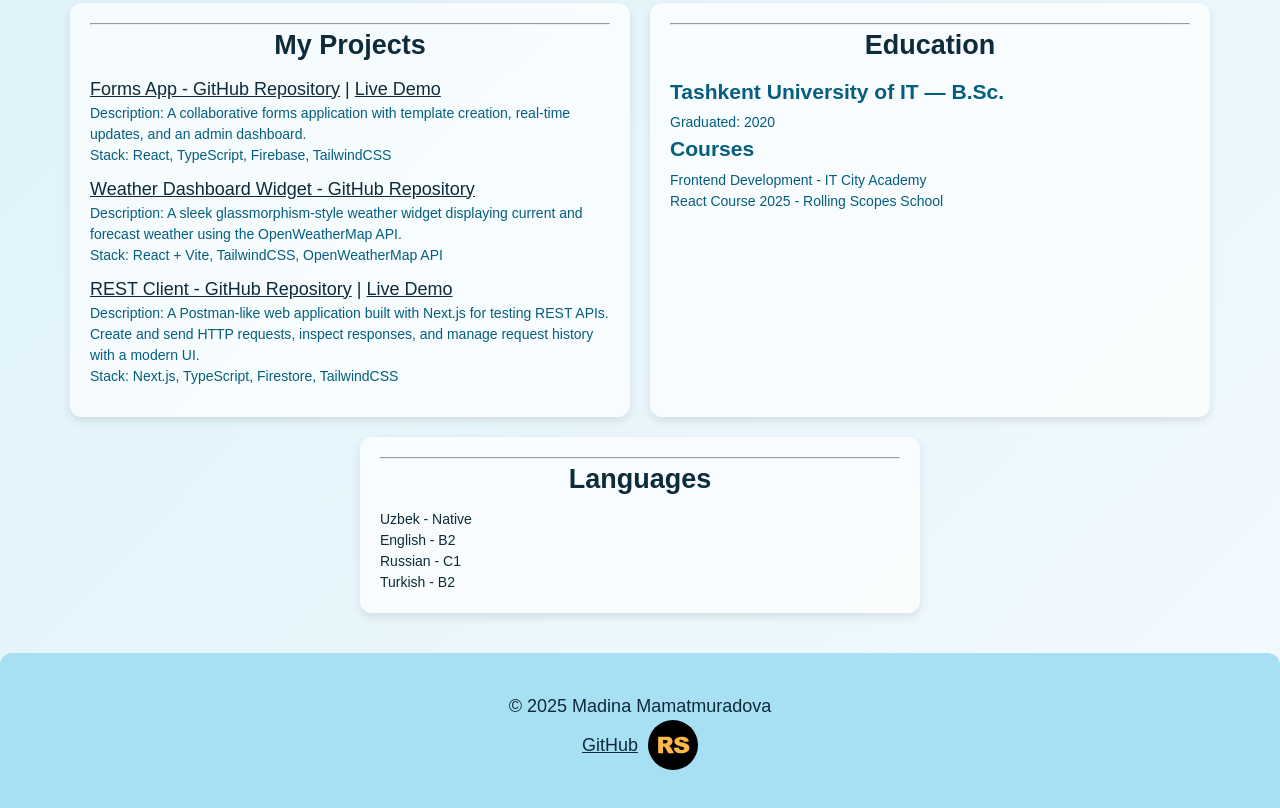
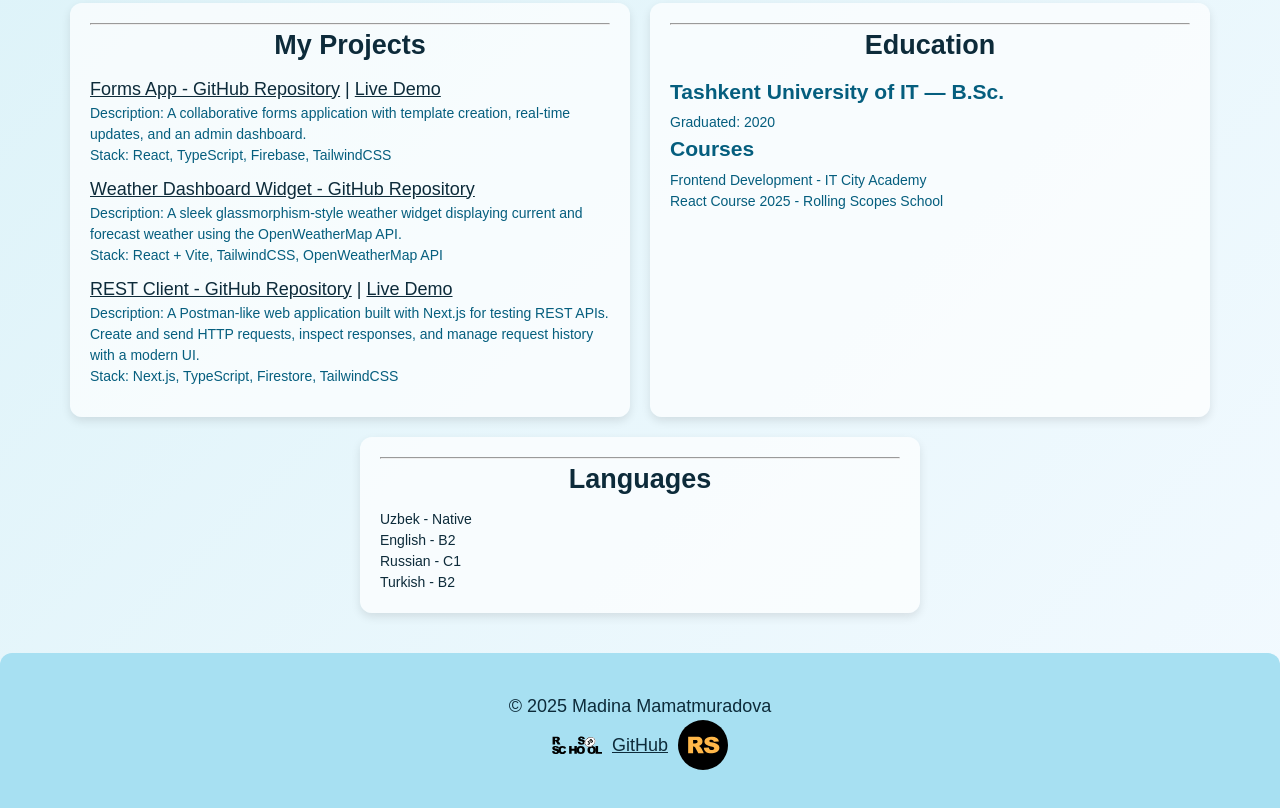
Before and after one commit to madii09/rsschool-cv, a plain HTML site: page index.html in a window 1280 px wide. Shown: the part 1028-1836 px from the top of the page. Drawn offline with nearby package versions, Linux system fonts and the light colour scheme.

Commit message:
feat: add rsschool logo to footer

```diff
--- a/index.html
+++ b/index.html
@@ -248,6 +248,18 @@
         <div class="footer-item">&copy; 2025 Madina Mamatmuradova</div>
         <div class="footer-item">
           <a
+            class="rsschool footer-item"
+            href="https://rs.school/"
+            target="_blank"
+          >
+            <img
+              class="link-img"
+              src="./assets/rs-school-logo.svg"
+              alt="RS School"
+              width="50"
+            />
+          </a>
+          <a
             class="copywrite"
             href="https://github.com/madii09"
             target="_blank"
```
Also changed, not shown: assets/rs-school-logo.svg (added).
